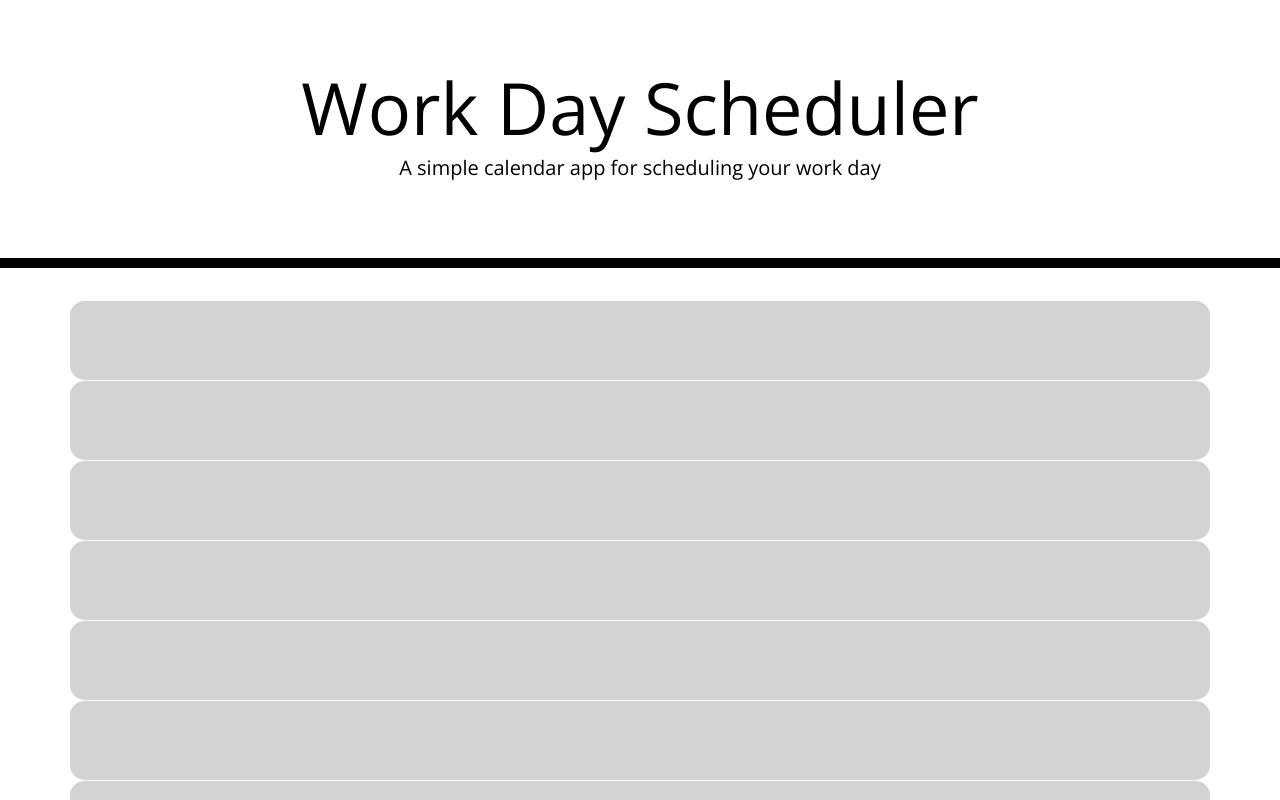
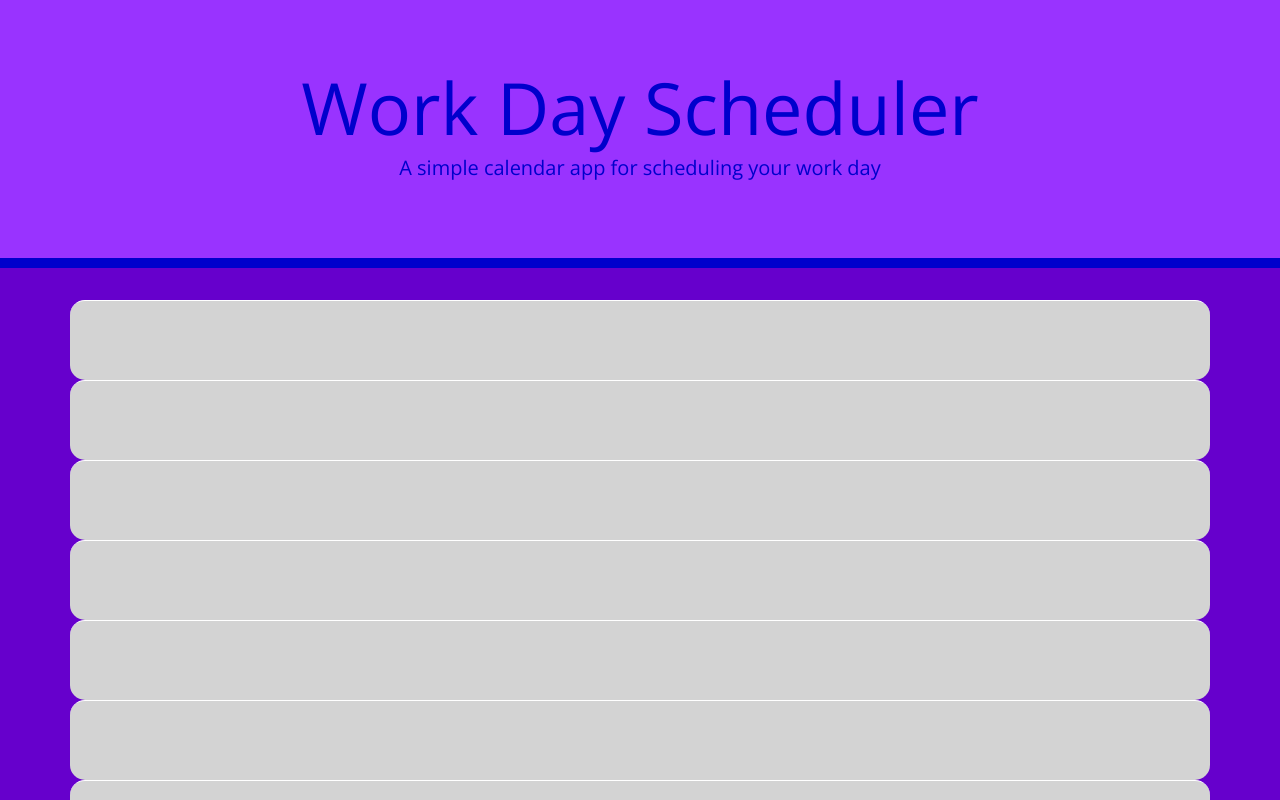
Before and after one commit to BlinkingHeimdall/work-day-scheduler, a plain HTML site: page index.html in a window 1280 px wide. Shown: the top 800 px of the page. Drawn offline with nearby package versions, Linux system fonts and the light colour scheme.

Commit message:
small style changes

```diff
--- a/style.css
+++ b/style.css
@@ -15,10 +15,10 @@ textarea{
 
 .jumbotron {
   text-align: center;
-  background-color: transparent;
-  color: black;
+  background-color: #9933ff;
+  color: #0000cc;
   border-radius: 0;
-  border-bottom: 10px solid black;
+  border-bottom: 10px solid #0000cc;
 }
 
 .description{
@@ -28,6 +28,8 @@ textarea{
 .time-block{
   text-align: center;
   border-radius: 15px;
+  color: #6600cc;
+
 }
 
 .row {
@@ -69,3 +71,7 @@ textarea{
   font-size: 20px;
   transition: all .3s ease-in-out;
 }
+
+body {
+  background-color: #6600cc;
+}
```
